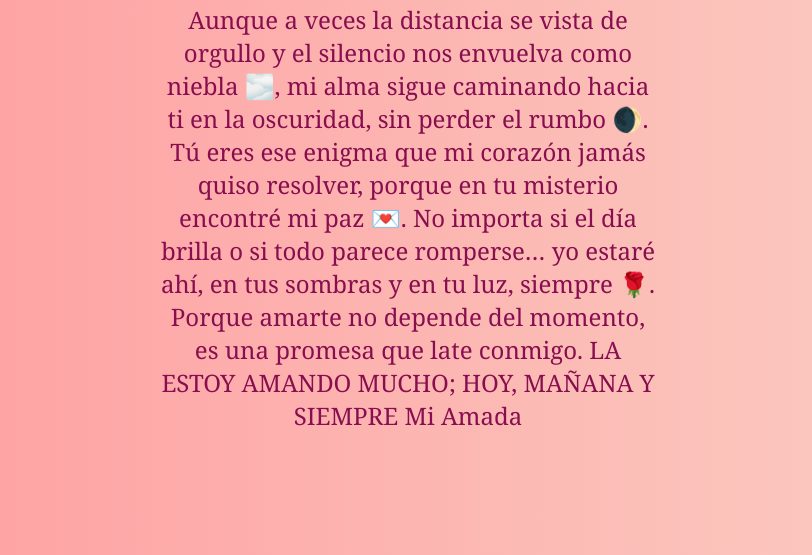
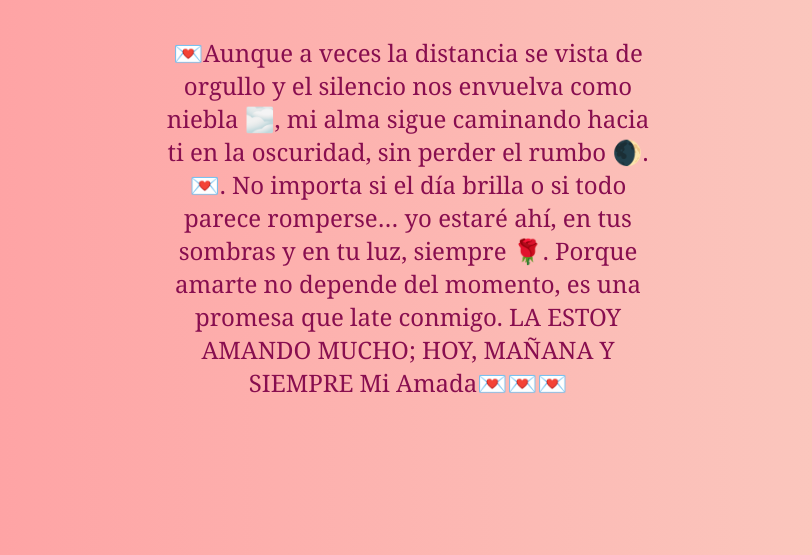
Before and after one commit to msxAonym/pagina-para-erika, a plain HTML site: page teamo.html in a window 1280 px wide. Shown: the part 245-800 px from the top of the page, without its empty margins (232-1044 px from the left). Drawn offline with Linux system fonts and the light colour scheme.

Commit message:
Update teamo.html

```diff
--- a/teamo.html
+++ b/teamo.html
@@ -29,10 +29,9 @@
 <body>
   <h1 id="mensaje"></h1>
   <p>
-    Aunque a veces la distancia se vista de orgullo y el silencio nos envuelva como niebla 🌫️, mi alma sigue caminando hacia ti en la oscuridad, sin perder el rumbo 🌒.
-Tú eres ese enigma que mi corazón jamás quiso resolver, porque en tu misterio encontré mi paz 💌.
+    💌Aunque a veces la distancia se vista de orgullo y el silencio nos envuelva como niebla 🌫️, mi alma sigue caminando hacia ti en la oscuridad, sin perder el rumbo 🌒.💌.
 No importa si el día brilla o si todo parece romperse… yo estaré ahí, en tus sombras y en tu luz, siempre 🌹. Porque amarte no depende del momento, es una promesa que late conmigo.
-    LA ESTOY AMANDO MUCHO; HOY, MAÑANA Y SIEMPRE Mi Amada
+    LA ESTOY AMANDO MUCHO; HOY, MAÑANA Y SIEMPRE Mi Amada💌💌💌
   </p>
 
   <script>
```
